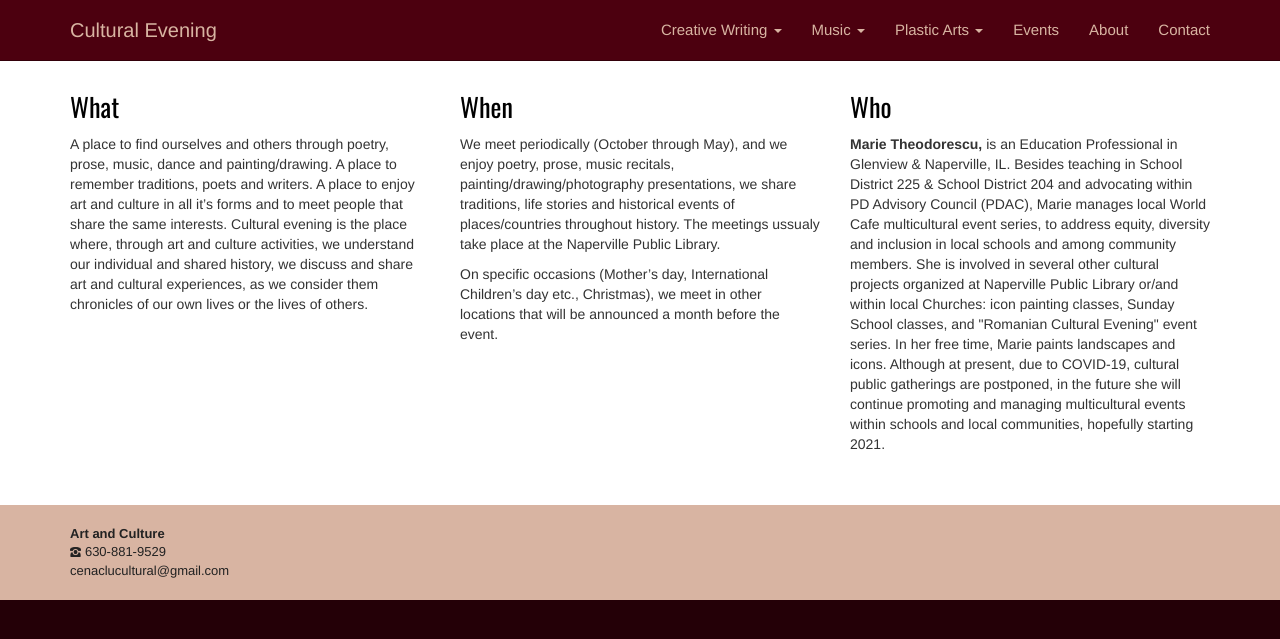
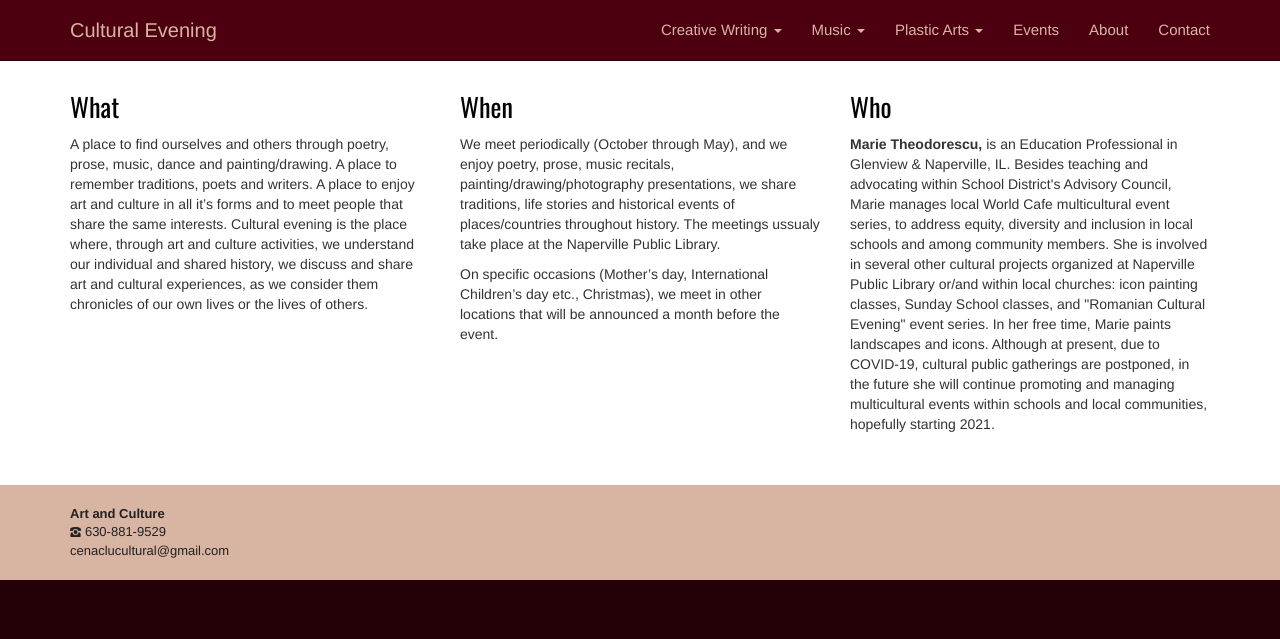
Before and after one commit to adrianth/culteve, a Jekyll site: the page built from en/about.html, in a window 1280 px wide. Shown: the top 639 px of the page. Built offline with Jekyll 4.4.1, drawn with Linux system fonts in a browser that asks for light colours.

Commit message:
resoluiopdn

```diff
--- a/en/about.html
+++ b/en/about.html
@@ -18,7 +18,7 @@ title: About
         </div>
         <div class="col-sm-4">
             <h2>Who</h2>
-            <strong>Marie Theodorescu,</strong> is an Education Professional in Glenview & Naperville, IL. Besides teaching in School District 225 & School District 204 and advocating within PD Advisory Council (PDAC), Marie manages local World Cafe multicultural event series, to address equity, diversity and inclusion in local schools and among community members. She is involved in several other cultural projects organized at Naperville Public Library or/and within local Churches: icon painting classes, Sunday School classes, and "Romanian Cultural Evening" event series. In her free time, Marie paints landscapes and icons. Although at present, due to COVID-19, cultural public gatherings are postponed, in the future she will continue promoting and managing multicultural events within schools and local communities, hopefully starting 2021. </p>
+            <strong>Marie Theodorescu,</strong> is an Education Professional in Glenview & Naperville, IL. Besides teaching and advocating within School District's Advisory Council, Marie manages local World Cafe multicultural event series, to address equity, diversity and inclusion in local schools and among community members. She is involved in several other cultural projects organized at Naperville Public Library or/and within local churches: icon painting classes, Sunday School classes, and "Romanian Cultural Evening" event series. In her free time, Marie paints landscapes and icons. Although at present, due to COVID-19, cultural public gatherings are postponed, in the future she will continue promoting and managing multicultural events within schools and local communities, hopefully starting 2021. </p>
         </div>
     </div>
         <br>
```
